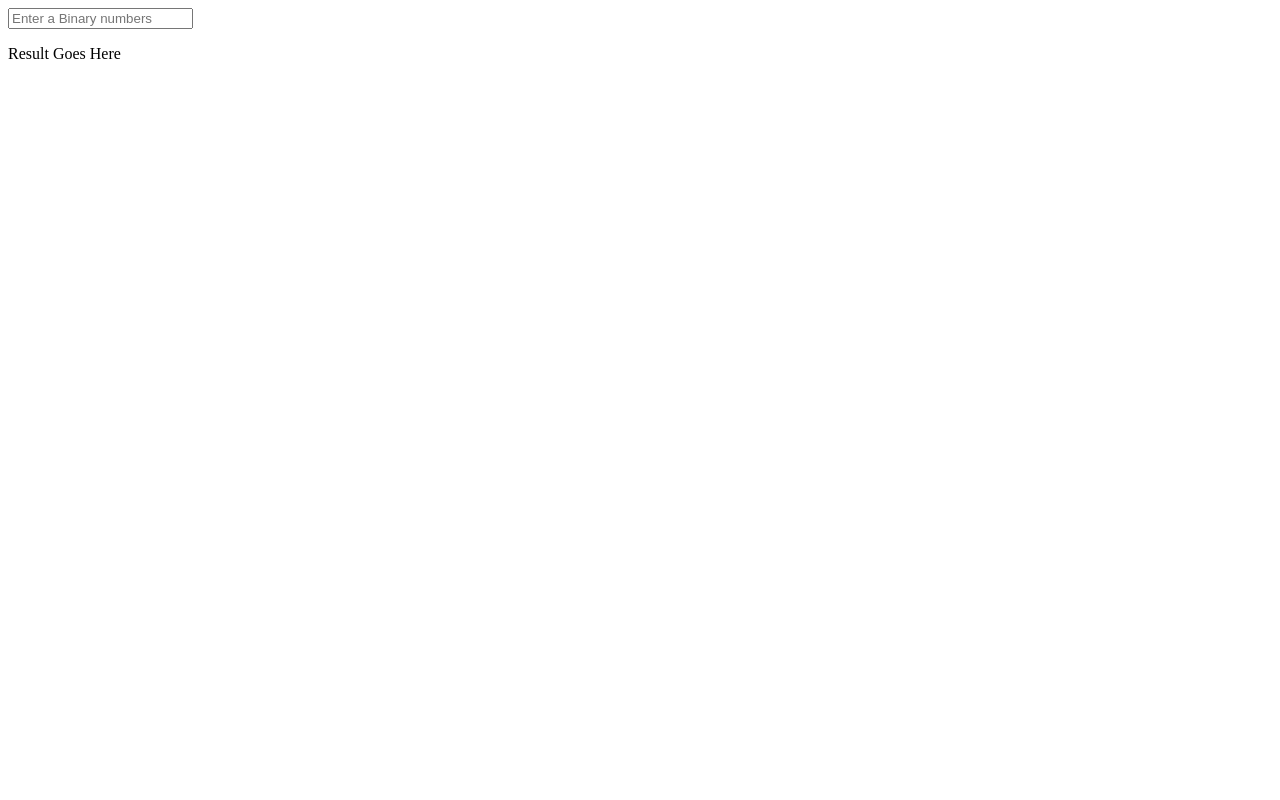
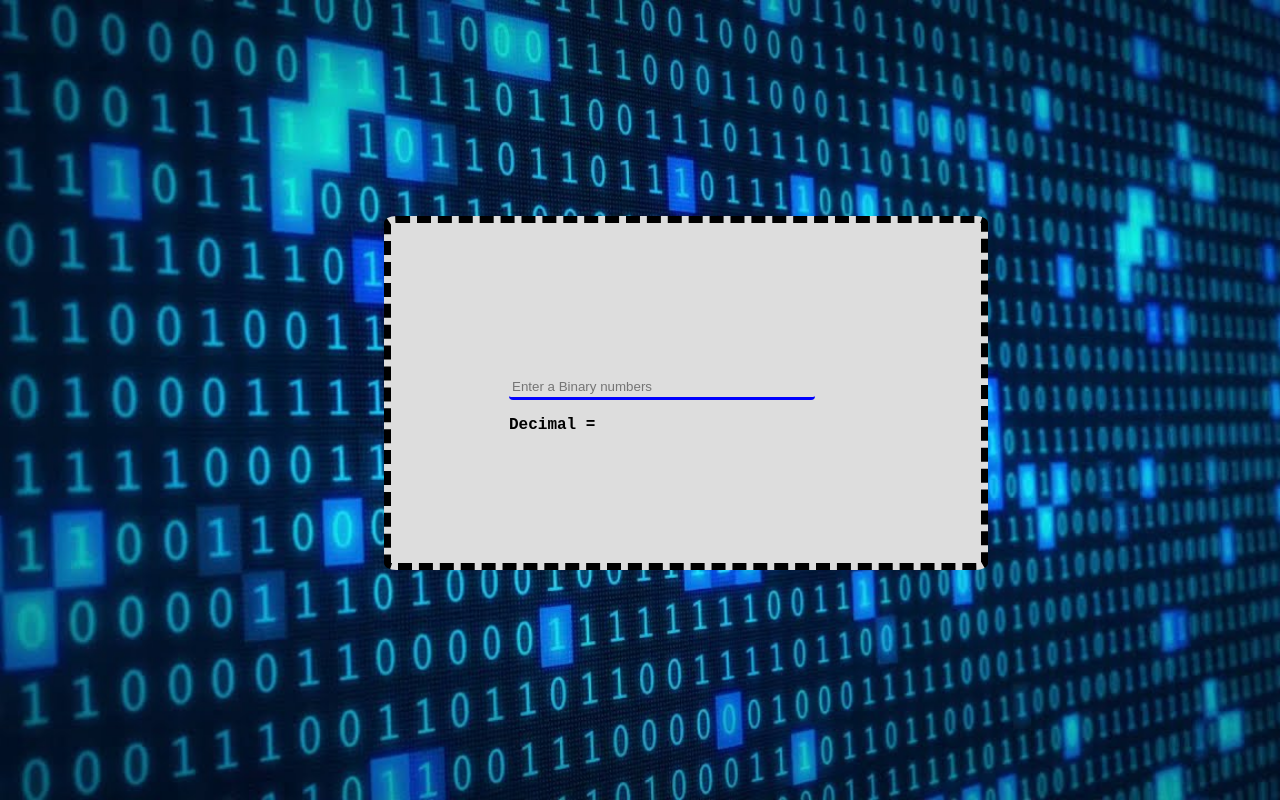
Before and after one commit to hazemkhairy/Web-Apps, a plain HTML site: page BinaryToDecimalConverter/index.html in a window 1280 px wide. Drawn offline with Linux system fonts and the light colour scheme.

Commit message:
added simple CSS to BinarytoDecimalConverter Project

```diff
--- a/BinaryToDecimalConverter/index.html
+++ b/BinaryToDecimalConverter/index.html
@@ -4,16 +4,20 @@
         <title>
             Converter
         </title>
+        <link rel="stylesheet" type="text/css" href="style.css"/>
     </head>
     <body>
         <div class = "container">
+            <div class="innerContainer">
+
                 <div class="inputDiv">
                     <input type="text" id="inputTextBox" placeholder="Enter a Binary numbers"/>
                 </div>
                 <div class ="outputDiv">
                     <p id="resultDisplay">
-                    Result Goes Here
+                        Decimal =
                     </p>
+                </div>
             </div>
         </div>
         <script type="text/javascript" src="script.js" >
--- /dev/null
+++ b/BinaryToDecimalConverter/style.css
@@ -0,0 +1,51 @@
+body{
+    background-image: url("./backGround1.jpg");
+    background-attachment: fixed;
+    background-repeat: no-repeat;
+    background-size: cover;
+    background-color: blanchedalmond;
+
+}
+
+.container{
+    width: 550px;
+    height: 300px;
+    background-color: #DDD;
+    border: 7px dashed black;
+    border-radius: 2%;
+    padding: 20px;
+    position:fixed;
+    top: 27%;
+    left: 30%;
+}
+
+.innerContainer{
+    position: absolute;
+    top: 45%;
+    left: 20%;
+}
+.container:hover{
+    background-color: #dfb2b2;
+
+}
+#inputTextBox{
+    width: 300px;
+    border-radius: 4px;
+    border: 0px ;
+    border-bottom: 3px solid blue;
+
+    padding: 3px;
+    background-color: transparent;
+}
+
+#inputTextBox:hover{
+    background-color:lightcyan;
+    border: 1px solid blue;
+    cursor: pointer;
+}
+
+#resultDisplay{
+    font-family: 'Courier New', Courier, monospace;
+    font-size: 16px;
+    font-weight: 900;
+}
```
Also changed, not shown: BinaryToDecimalConverter/script.js (+0 -9 lines), BinaryToDecimalConverter/backGround1.jpg (added), 1 other file. Lines whose indentation alone changed are shown as unchanged.
